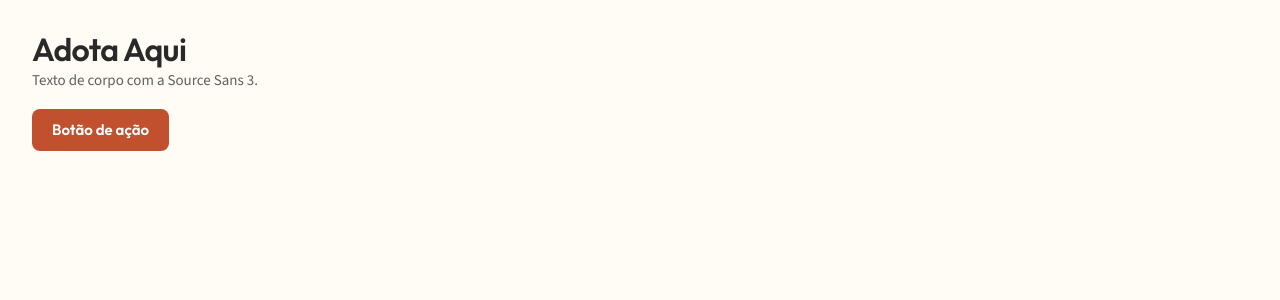
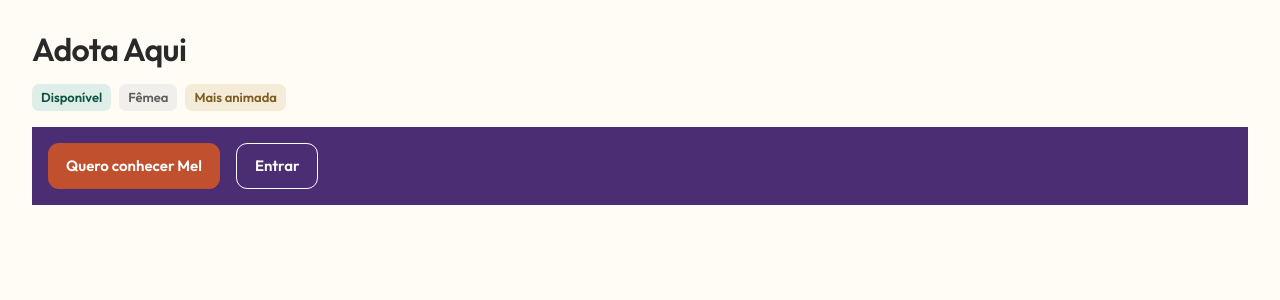
Before and after one commit to HayrineQueirozdeLima/Adota-Aqui, a React (Vite) app in the folder frontend/: page / in a window 1280 px wide. Shown: the top 300 px of the page. Built offline with nearby package versions, Linux system fonts and the light colour scheme.

Commit message:
cria os componentes Botao e Tag com as variantes do Figma

```diff
--- /dev/null
+++ b/frontend/src/components/Botao/Botao.jsx
@@ -0,0 +1,41 @@
+import { Link } from "react-router-dom";
+
+//aparências possíveis do botão
+const variantes = {
+  // Terracota cheio: a ação principal da tela
+  primario: "bg-acao-terracota text-acao-terracota-texto",
+  // Só o contorno branco: usado em cima do roxo, no topo (ex.: "Entrar")
+  contorno: "border-[1.5px] border-texto-sobre-marca text-texto-sobre-marca",
+};
+
+// O que todo botão tem igual
+const base =
+  "inline-flex items-center justify-center rounded-[11px] px-[18px] py-[13px] " +
+  "font-titulo font-semibold text-botao whitespace-nowrap " +
+  "focus-visible:outline focus-visible:outline-2 focus-visible:outline-offset-2 focus-visible:outline-marca-roxo " +
+  "disabled:cursor-not-allowed disabled:opacity-60";
+
+// Se receber "para", vira um link de navegação. Se não, é um botão de ação.
+export default function Botao({
+  variante = "primario",
+  para,
+  className = "",
+  children,
+  ...resto
+}) {
+  const classes = `${base} ${variantes[variante]} ${className}`;
+
+  if (para) {
+    return (
+      <Link to={para} className={classes} {...resto}>
+        {children}
+      </Link>
+    );
+  }
+
+  return (
+    <button type="button" className={classes} {...resto}>
+      {children}
+    </button>
+  );
+}
--- /dev/null
+++ b/frontend/src/components/Tag/Tag.jsx
@@ -0,0 +1,18 @@
+// As cores de cada tipo de tag
+// os nomes vêm dos tokens de status do Figma
+const variantes = {
+  disponivel: "bg-status-disponivel-fundo text-status-disponivel-texto",
+  neutro: "bg-status-neutro-fundo text-status-neutro-texto",
+  atencao: "bg-status-atencao-fundo text-status-atencao-texto",
+  erro: "bg-status-erro-fundo text-status-erro-texto",
+};
+
+export default function Tag({ variante = "neutro", children }) {
+  return (
+    <span
+      className={`inline-flex items-center rounded-[7px] px-[9px] py-[5px] font-titulo font-semibold text-campo whitespace-nowrap ${variantes[variante]}`}
+    >
+      {children}
+    </span>
+  );
+}
--- a/frontend/src/pages/Home/Home.jsx
+++ b/frontend/src/pages/Home/Home.jsx
@@ -1,15 +1,23 @@
+import Botao from "../../components/Botao/Botao";
+import Tag from "../../components/Tag/Tag";
+
 export default function Home() {
   return (
-    <main className="p-8">
-      <h1 className="font-titulo font-semibold text-display text-texto-principal">
-        Adota Aqui
-      </h1>
-      <p className="text-corpo text-texto-secundario">
-        Texto de corpo com a Source Sans 3.
-      </p>
-      <button className="mt-4 rounded-lg bg-acao-terracota px-5 py-3 font-titulo font-semibold text-botao text-white">
-        Botão de ação
-      </button>
+    <main className="p-8 space-y-4">
+      <h1 className="font-titulo font-semibold text-display">Adota Aqui</h1>
+
+      <div className="flex gap-2">
+        <Tag variante="disponivel">Disponível</Tag>
+        <Tag>Fêmea</Tag>
+        <Tag variante="atencao">Mais animada</Tag>
+      </div>
+
+      <div className="flex gap-4 bg-fundo-marca p-4">
+        <Botao>Quero conhecer Mel</Botao>
+        <Botao variante="contorno" para="/login">
+          Entrar
+        </Botao>
+      </div>
     </main>
   );
 }
--- a/frontend/src/styles/index.css
+++ b/frontend/src/styles/index.css
@@ -30,6 +30,9 @@
   --status-erro-texto: #8e3229;
   --status-neutro-fundo: #f0efec;
   --status-neutro-texto: #5f5f5f;
+
+  --texto-sobre-marca: #ffffff;
+  --acao-terracota-texto: #ffffff;
 }
 
 /* Tema escuro: mesmos nomes, outros valores.
@@ -60,6 +63,9 @@
   --status-erro-texto: #d98077;
   --status-neutro-fundo: #4a4a49;
   --status-neutro-texto: #b7b5b0;
+
+  --texto-sobre-marca: #ffffff;
+  --acao-terracota-texto: #ffffff;
 }
 
 /* Fundo e texto padrão do site inteiro */
--- a/frontend/tailwind.config.js
+++ b/frontend/tailwind.config.js
@@ -17,11 +17,13 @@ export default {
         },
         acao: {
           terracota: 'var(--acao-terracota)',
+          'terracota-texto': 'var(--acao-terracota-texto)',
         },
         texto: {
           principal: 'var(--texto-principal)',
           secundario: 'var(--texto-secundario)',
           terciario: 'var(--texto-terciario)',
+          'sobre-marca': 'var(--texto-sobre-marca)',
         },
         borda: {
           sutil: 'var(--borda-sutil)',
@@ -44,6 +46,7 @@ export default {
       },
       // Os estilos de texto do Figma, com tamanho, altura da linha e espaçamento
       fontSize: {
+        card: ['20px', { lineHeight: '1.25' }],
         display: ['32px', { lineHeight: '1.12', letterSpacing: '-0.02em' }],
         secao: ['24px', { lineHeight: '1.2', letterSpacing: '-0.02em' }],
         subtitulo: ['21px', { lineHeight: '1.3', letterSpacing: '-0.01em' }],
```
Also changed, not shown: 2 other files (tests, documents, lock files or other folders).
